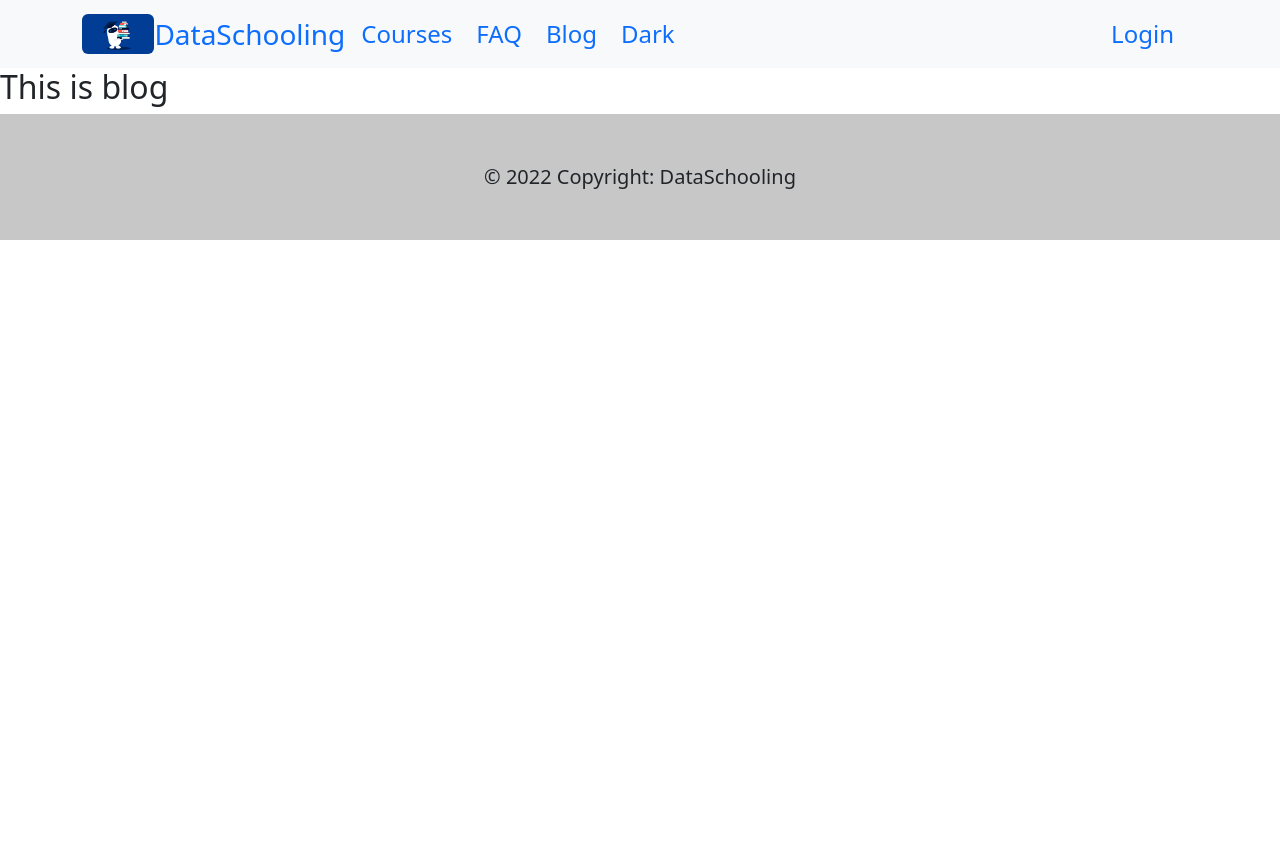
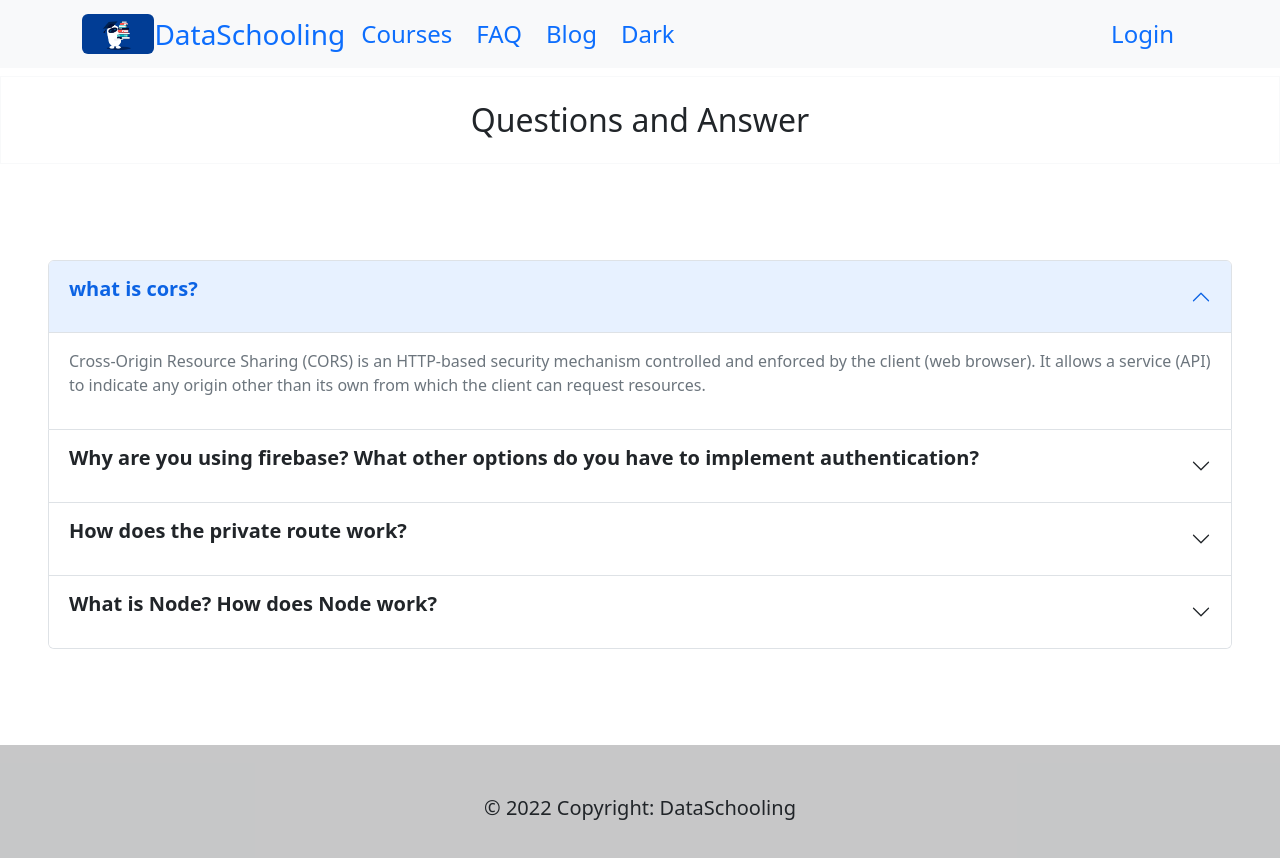
Before and after one commit to sanisaha/Data-schooling-client, a React (Create React App) app: page /blog in a window 1280 px wide. Shown: the top 858 px of the page. Before the commit the page ends 800 px from the top, so only its background shows below. Built offline with nearby package versions, Linux system fonts and the light colour scheme; no server answers.

Commit message:
blog has created with question and answer

```diff
--- a/src/Pages/Blog/Blog.js
+++ b/src/Pages/Blog/Blog.js
@@ -1,9 +1,47 @@
 import React from 'react';
+import Accordion from 'react-bootstrap/Accordion';
 
 const Blog = () => {
     return (
         <div>
-            <h2>This is blog</h2>
+            <h2 className='p-4 text-center border border-light mt-2'>Questions and Answer</h2>
+            <Accordion className='my-5 p-5' defaultActiveKey="0">
+                <Accordion.Item className='' eventKey="0">
+                    <Accordion.Header>
+                        <p className='fs-5 fw-semibold'>what is cors?</p>
+                    </Accordion.Header>
+                    <Accordion.Body>
+                        <p className='text-secondary'>
+                            Cross-Origin Resource Sharing (CORS) is an HTTP-based security mechanism controlled and enforced by the client (web browser). It allows a service (API) to indicate any origin other than its own from which the client can request resources.
+                        </p>
+                    </Accordion.Body>
+                </Accordion.Item>
+                <Accordion.Item className='' eventKey="1">
+                    <Accordion.Header className=''>
+                        <p className='fs-5 fw-semibold'>Why are you using firebase? What other options do you have to implement authentication?</p>
+                    </Accordion.Header>
+                    <Accordion.Body>
+                        <p className='text-secondary'>Google Firebase offers many features that pitch it as the go-to backend development tool for web and mobile apps. It reduces development workload and time. And it's a perfect prototyping tool. I am using firebase for building my app application. Specially for authentication and hosting my app. Auth0, MongoDB and Okta are the common alternatives of firebase for authentication. </p>
+                    </Accordion.Body>
+                </Accordion.Item>
+                <Accordion.Item className='' eventKey="2">
+                    <Accordion.Header className=''>
+                        <p className='fs-5 fw-semibold'>How does the private route work?</p>
+                    </Accordion.Header>
+                    <Accordion.Body>
+                        <p className='text-secondary'>PrivateRoute component is the blueprint for all private routes in the application. If the user is logged in, go on and display the component in question; otherwise, redirect the user to sign-in page. The react private route component renders child components (children) if the user is logged in. If not logged in the user is redirected to the /login page with the return url passed in the location state property.</p>
+                    </Accordion.Body>
+                </Accordion.Item>
+                <Accordion.Item className='' eventKey="3">
+                    <Accordion.Header className=''>
+                        <p className='fs-5 fw-semibold'>What is Node? How does Node work?</p>
+                    </Accordion.Header>
+                    <Accordion.Body>
+                        <p className='text-secondary'>Node.js is an open-source backend javascript runtime environment. It is a used as backend service where javascript works on the server-side of the application.Node.js runs on chrome v8 engine which converts javascript code into machine code, it is highly scalable, lightweight, fast, and data-intensive. Node.js accepts the request from the clients and sends the response, while working with the request node.js handles them with a single thread. To operate I/O operations or requests node.js use the concept of threads. Thread is a sequence of instructions that the server needs to perform. It runs parallel on the server to provide the information to multiple clients. Node.js is an event loop single-threaded language. It can handle concurrent requests with a single thread without blocking it for one request.</p>
+                    </Accordion.Body>
+                </Accordion.Item>
+
+            </Accordion>
         </div>
     );
 };
```
